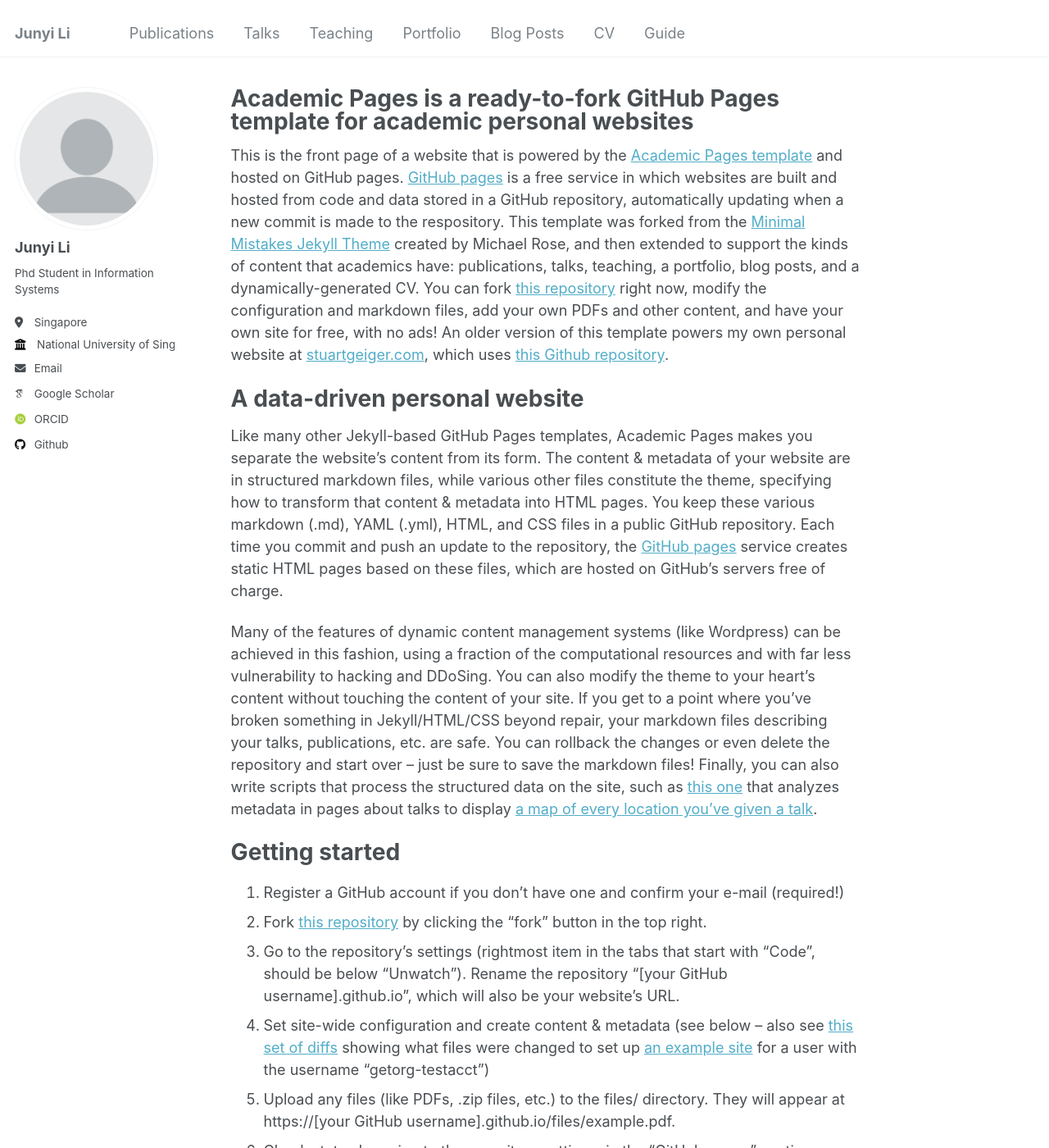
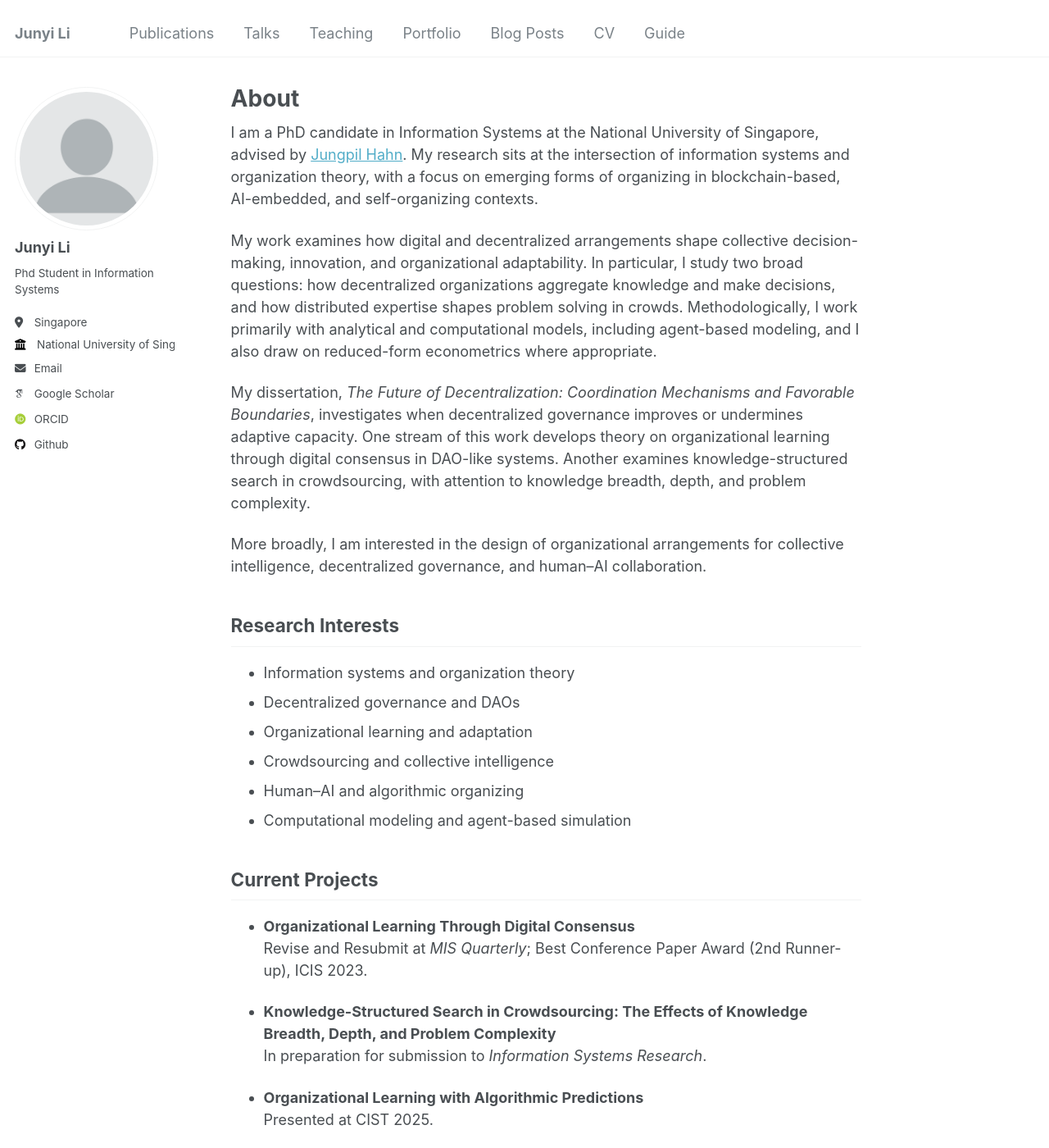
Before and after one commit to GrandJune/GrandJune.github.io, a Jekyll site: the page built from _pages/about.md, in a window 1280 px wide and 1400 px high. Shown: the whole window at 82% size. Built offline with Jekyll 4.4.1, drawn with Linux system fonts in a browser that asks for light colours; some web fonts are replaced; some of the changed text lies outside the part shown.

Commit message:
Update about.md

```diff
--- a/_pages/about.md
+++ b/_pages/about.md
@@ -1,49 +1,50 @@
 ---
 permalink: /
-title: "Academic Pages is a ready-to-fork GitHub Pages template for academic personal websites"
+title: "About"
 author_profile: true
 redirect_from:
   - /about/
   - /about.html
 ---
 
-This is the front page of a website that is powered by the [Academic Pages template](https://github.com/academicpages/academicpages.github.io) and hosted on GitHub pages. [GitHub pages](https://pages.github.com) is a free service in which websites are built and hosted from code and data stored in a GitHub repository, automatically updating when a new commit is made to the respository. This template was forked from the [Minimal Mistakes Jekyll Theme](https://mmistakes.github.io/minimal-mistakes/) created by Michael Rose, and then extended to support the kinds of content that academics have: publications, talks, teaching, a portfolio, blog posts, and a dynamically-generated CV. You can fork [this repository](https://github.com/academicpages/academicpages.github.io) right now, modify the configuration and markdown files, add your own PDFs and other content, and have your own site for free, with no ads! An older version of this template powers my own personal website at [stuartgeiger.com](http://stuartgeiger.com), which uses [this Github repository](https://github.com/staeiou/staeiou.github.io).
+I am a PhD candidate in Information Systems at the National University of Singapore, advised by [Jungpil Hahn](https://www.comp.nus.edu.sg/disa/people/jungpil/). My research sits at the intersection of information systems and organization theory, with a focus on emerging forms of organizing in blockchain-based, AI-embedded, and self-organizing contexts.
 
-A data-driven personal website
-======
-Like many other Jekyll-based GitHub Pages templates, Academic Pages makes you separate the website's content from its form. The content & metadata of your website are in structured markdown files, while various other files constitute the theme, specifying how to transform that content & metadata into HTML pages. You keep these various markdown (.md), YAML (.yml), HTML, and CSS files in a public GitHub repository. Each time you commit and push an update to the repository, the [GitHub pages](https://pages.github.com/) service creates static HTML pages based on these files, which are hosted on GitHub's servers free of charge.
+My work examines how digital and decentralized arrangements shape collective decision-making, innovation, and organizational adaptability. In particular, I study two broad questions: how decentralized organizations aggregate knowledge and make decisions, and how distributed expertise shapes problem solving in crowds. Methodologically, I work primarily with analytical and computational models, including agent-based modeling, and I also draw on reduced-form econometrics where appropriate.
 
-Many of the features of dynamic content management systems (like Wordpress) can be achieved in this fashion, using a fraction of the computational resources and with far less vulnerability to hacking and DDoSing. You can also modify the theme to your heart's content without touching the content of your site. If you get to a point where you've broken something in Jekyll/HTML/CSS beyond repair, your markdown files describing your talks, publications, etc. are safe. You can rollback the changes or even delete the repository and start over -- just be sure to save the markdown files! Finally, you can also write scripts that process the structured data on the site, such as [this one](https://github.com/academicpages/academicpages.github.io/blob/master/talkmap.ipynb) that analyzes metadata in pages about talks to display [a map of every location you've given a talk](https://academicpages.github.io/talkmap.html).
+My dissertation, *The Future of Decentralization: Coordination Mechanisms and Favorable Boundaries*, investigates when decentralized governance improves or undermines adaptive capacity. One stream of this work develops theory on organizational learning through digital consensus in DAO-like systems. Another examines knowledge-structured search in crowdsourcing, with attention to knowledge breadth, depth, and problem complexity.
 
-Getting started
-======
-1. Register a GitHub account if you don't have one and confirm your e-mail (required!)
-1. Fork [this repository](https://github.com/academicpages/academicpages.github.io) by clicking the "fork" button in the top right.
-1. Go to the repository's settings (rightmost item in the tabs that start with "Code", should be below "Unwatch"). Rename the repository "[your GitHub username].github.io", which will also be your website's URL.
-1. Set site-wide configuration and create content & metadata (see below -- also see [this set of diffs](http://archive.is/3TPas) showing what files were changed to set up [an example site](https://getorg-testacct.github.io) for a user with the username "getorg-testacct")
-1. Upload any files (like PDFs, .zip files, etc.) to the files/ directory. They will appear at https://[your GitHub username].github.io/files/example.pdf.
-1. Check status by going to the repository settings, in the "GitHub pages" section
+More broadly, I am interested in the design of organizational arrangements for collective intelligence, decentralized governance, and human–AI collaboration.
 
-Site-wide configuration
-------
-The main configuration file for the site is in the base directory in [_config.yml](https://github.com/academicpages/academicpages.github.io/blob/master/_config.yml), which defines the content in the sidebars and other site-wide features. You will need to replace the default variables with ones about yourself and your site's github repository. The configuration file for the top menu is in [_data/navigation.yml](https://github.com/academicpages/academicpages.github.io/blob/master/_data/navigation.yml). For example, if you don't have a portfolio or blog posts, you can remove those items from that navigation.yml file to remove them from the header.
+## Research Interests
 
-Create content & metadata
-------
-For site content, there is one markdown file for each type of content, which are stored in directories like _publications, _talks, _posts, _teaching, or _pages. For example, each talk is a markdown file in the [_talks directory](https://github.com/academicpages/academicpages.github.io/tree/master/_talks). At the top of each markdown file is structured data in YAML about the talk, which the theme will parse to do lots of cool stuff. The same structured data about a talk is used to generate the list of talks on the [Talks page](https://academicpages.github.io/talks), each [individual page](https://academicpages.github.io/talks/2012-03-01-talk-1) for specific talks, the talks section for the [CV page](https://academicpages.github.io/cv), and the [map of places you've given a talk](https://academicpages.github.io/talkmap.html) (if you run this [python file](https://github.com/academicpages/academicpages.github.io/blob/master/talkmap.py) or [Jupyter notebook](https://github.com/academicpages/academicpages.github.io/blob/master/talkmap.ipynb), which creates the HTML for the map based on the contents of the _talks directory).
+- Information systems and organization theory
+- Decentralized governance and DAOs
+- Organizational learning and adaptation
+- Crowdsourcing and collective intelligence
+- Human–AI and algorithmic organizing
+- Computational modeling and agent-based simulation
 
-**Markdown generator**
+## Current Projects
 
-I have also created [a set of Jupyter notebooks](https://github.com/academicpages/academicpages.github.io/tree/master/markdown_generator
-) that converts a CSV containing structured data about talks or presentations into individual markdown files that will be properly formatted for the Academic Pages template. The sample CSVs in that directory are the ones I used to create my own personal website at stuartgeiger.com. My usual workflow is that I keep a spreadsheet of my publications and talks, then run the code in these notebooks to generate the markdown files, then commit and push them to the GitHub repository.
+- **Organizational Learning Through Digital Consensus**
+  Revise and Resubmit at *MIS Quarterly*; Best Conference Paper Award (2nd Runner-up), ICIS 2023.
 
-How to edit your site's GitHub repository
-------
-Many people use a git client to create files on their local computer and then push them to GitHub's servers. If you are not familiar with git, you can directly edit these configuration and markdown files directly in the github.com interface. Navigate to a file (like [this one](https://github.com/academicpages/academicpages.github.io/blob/master/_talks/2012-03-01-talk-1.md) and click the pencil icon in the top right of the content preview (to the right of the "Raw | Blame | History" buttons). You can delete a file by clicking the trashcan icon to the right of the pencil icon. You can also create new files or upload files by navigating to a directory and clicking the "Create new file" or "Upload files" buttons.
+- **Knowledge-Structured Search in Crowdsourcing: The Effects of Knowledge Breadth, Depth, and Problem Complexity**
+  In preparation for submission to *Information Systems Research*.
 
-Example: editing a markdown file for a talk
-![Editing a markdown file for a talk](/images/editing-talk.png)
+- **Organizational Learning with Algorithmic Predictions**
+  Presented at CIST 2025.
 
-For more info
-------
-More info about configuring Academic Pages can be found in [the guide](https://academicpages.github.io/markdown/). The [guides for the Minimal Mistakes theme](https://mmistakes.github.io/minimal-mistakes/docs/configuration/) (which this theme was forked from) might also be helpful.
+## Teaching
+
+At NUS, I have served as a teaching assistant for:
+
+- **BT2101 Econometric Modeling for Business Analytics**
+- **IS5003 Platform Design and Economy**
+- **IS4302 Blockchain and Distributed Ledger Technologies**
+
+## Service
+
+My recent service includes coordinating the department brownbag seminar, organizing the PhD student reading group, and serving as a reviewer or session moderator for conferences including ICIS, AOM, and PACIS.
+
+You can find more details on my [CV](/cv/), [research](/publications/), and related pages on this site.
```
